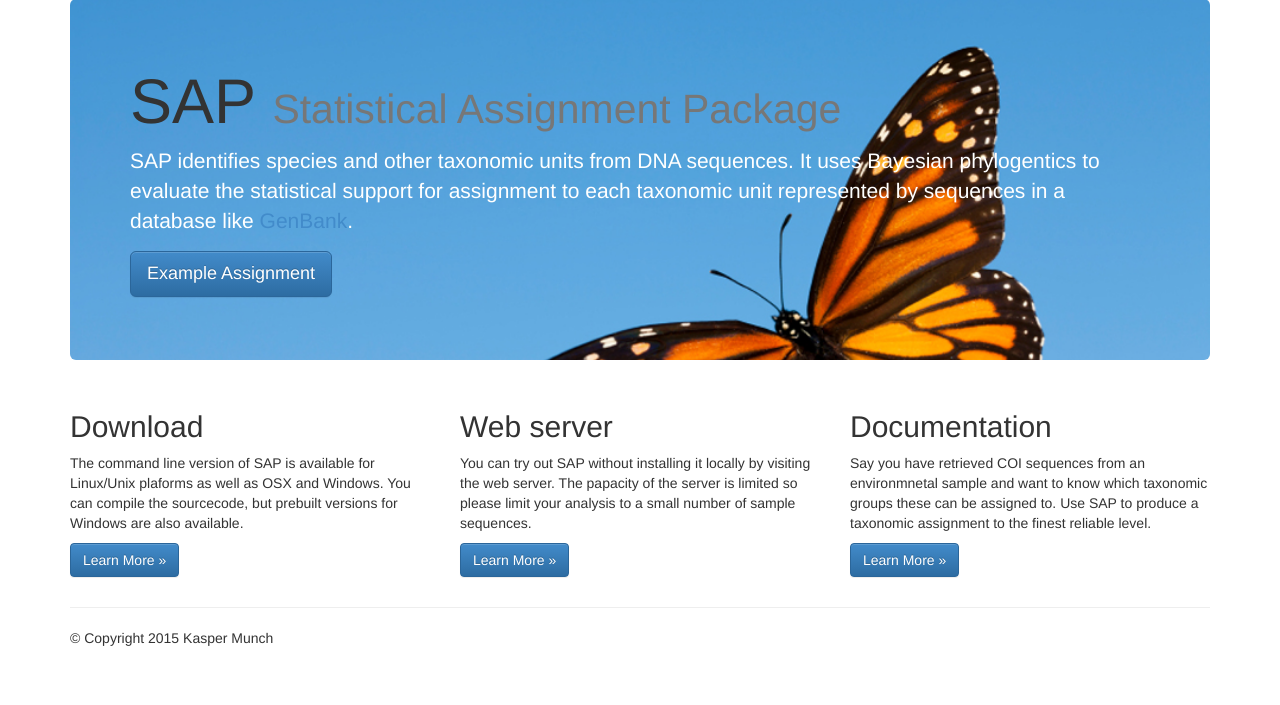
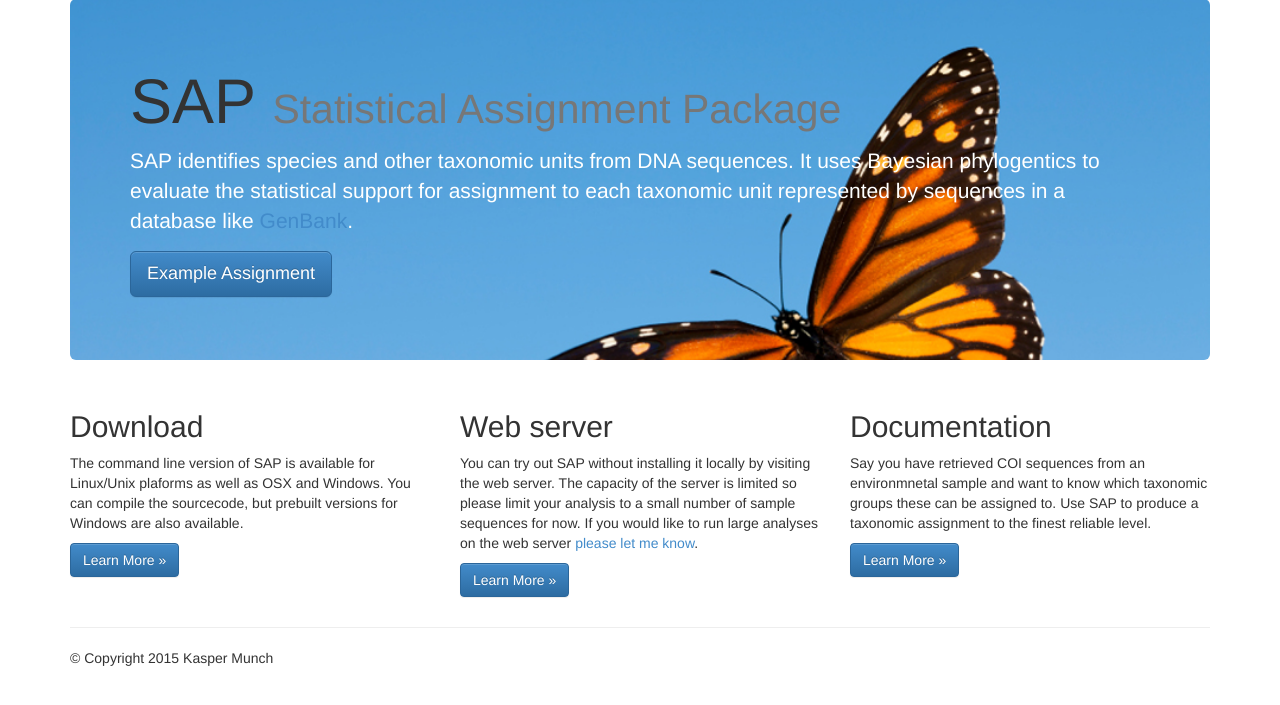
Before and after one commit to kaspermunch/sap, a Flask app: page / in a window 1280 px wide. Shown: the part 71-776 px from the top of the page. Run offline with Flask 2, Linux system fonts and the light colour scheme; parts of the project's set-up code (start-up, migrations or seed data) failed here and were passed over; some libraries are stand-ins or nearby versions.

Commit message:
Added mailto link to front page.

```diff
--- a/server/templates/frontpage.html
+++ b/server/templates/frontpage.html
@@ -43,7 +43,9 @@
         <div class="col-xs-4">
             <h2>Web server</h2>
             <p>You can try out SAP without installing it locally by visiting the web server.
-                The papacity of the server is limited so please limit your analysis to a small number of sample sequences.</p>
+                The capacity of the server is limited so please limit your analysis to a small number of sample sequences for now.
+                If you would like to run large analyses on the web server
+                <a href="mailto:kaspermunch@birc.au.dk?Subject=SAP%20web%20server" target="_top">please let me know</a>.</p>
             <p><a href="{{ url_for('server') }}" target="_self" class="btn btn-primary">Learn More &raquo;</a></p>
         </div>
         <div class="col-xs-4">
```
